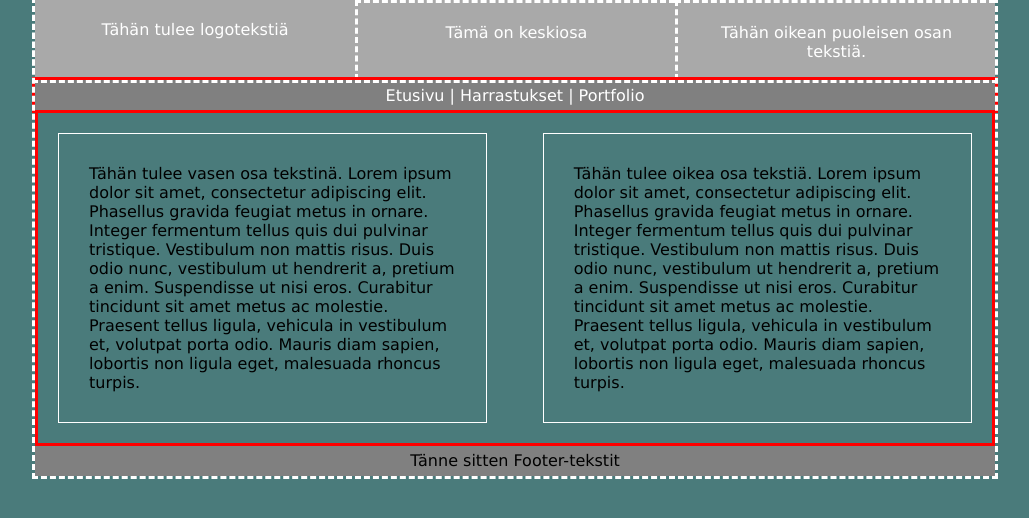
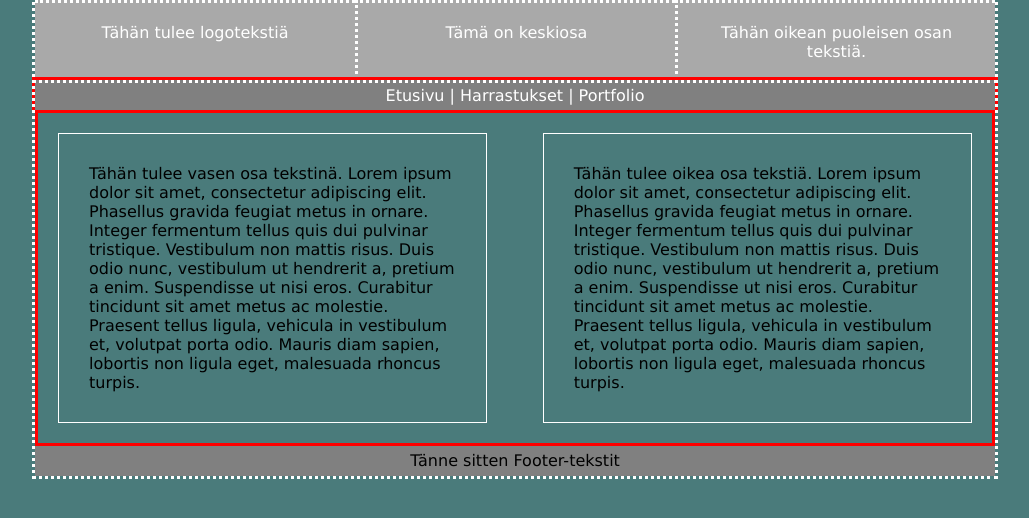
Before and after one commit to johannaly/web-tekniikat, a plain HTML site: page harj4/index.html in a window 1280 px wide. Shown: the whole page, without its empty margins (125-1154 px from the left). Drawn offline with Linux system fonts and the light colour scheme.

Commit message:
border-syles added

```diff
--- a/harj4/styles/layout.css
+++ b/harj4/styles/layout.css
@@ -10,7 +10,7 @@ body {
     max-width: 960px;
     margin: 0px auto 0px auto;
     box-sizing: border-box;
-    outline-style: dashed;
+    outline-style: dotted;
     outline-color: white;
 
 }
@@ -19,7 +19,7 @@ body {
     width: 100%;
     height: 80px;
     background-color: darkgrey;
-    outline-style: dashed;
+    outline-style: dotted;
     outline-color: white;
     box-sizing: border-box;
 }
@@ -32,6 +32,7 @@ body {
     text-align: center;
     color: white;
     box-sizing: border-box;
+    border-style: dotted none none none;
 }
 
 #header_center {
@@ -42,7 +43,7 @@ body {
     text-align: center;
     color: white;
     box-sizing: border-box;
-    border-style: dashed none dashed dashed;
+    border-style: dotted none dotted dotted;
     border-color: white;
 
 }
@@ -52,7 +53,7 @@ body {
     height: 100%;
     padding: 20px;
     float: right;
-    border-style: dashed none dashed dashed;
+    border-style: dotted none dotted dotted;
     border-color: white;
     text-align: center;
     color: white;
```
